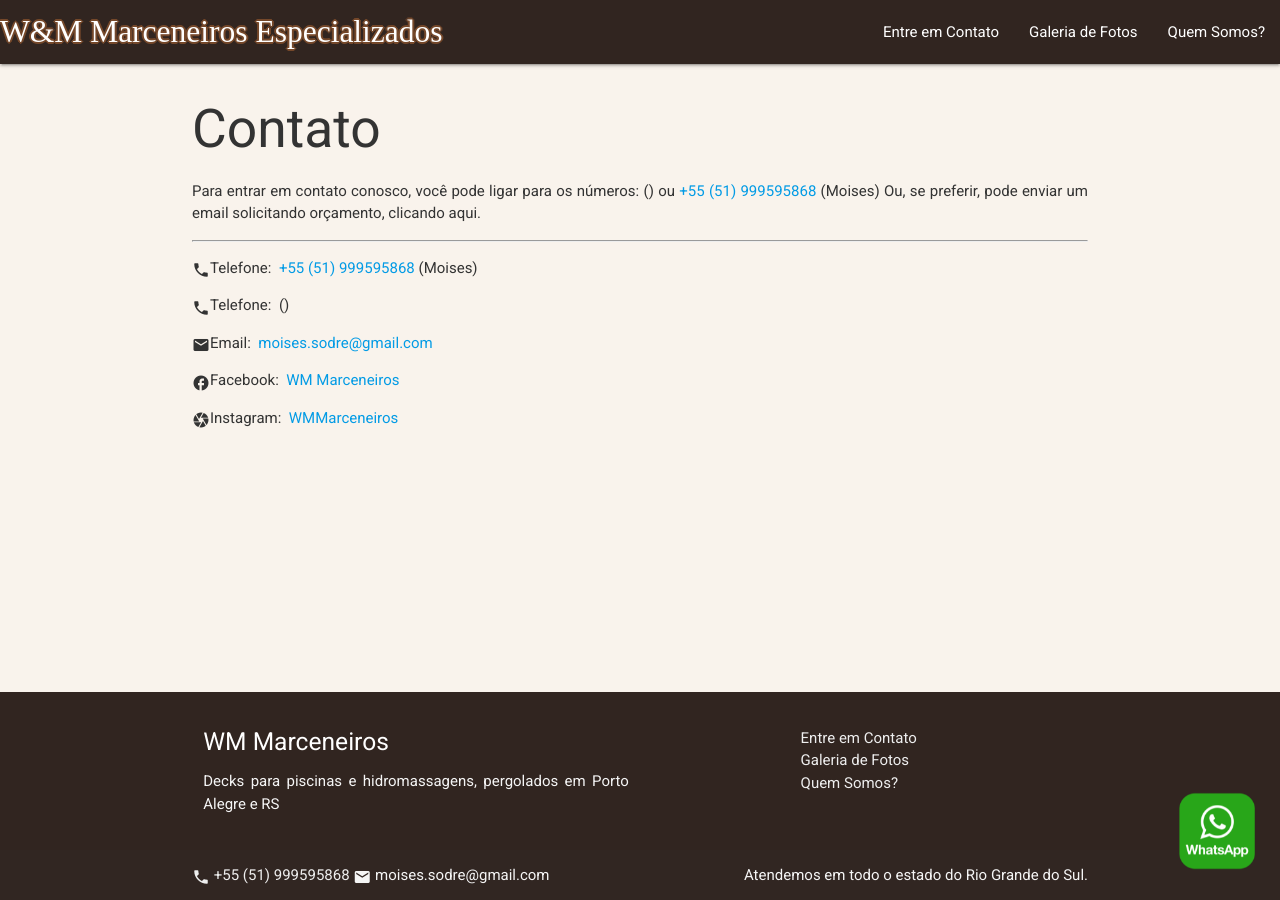
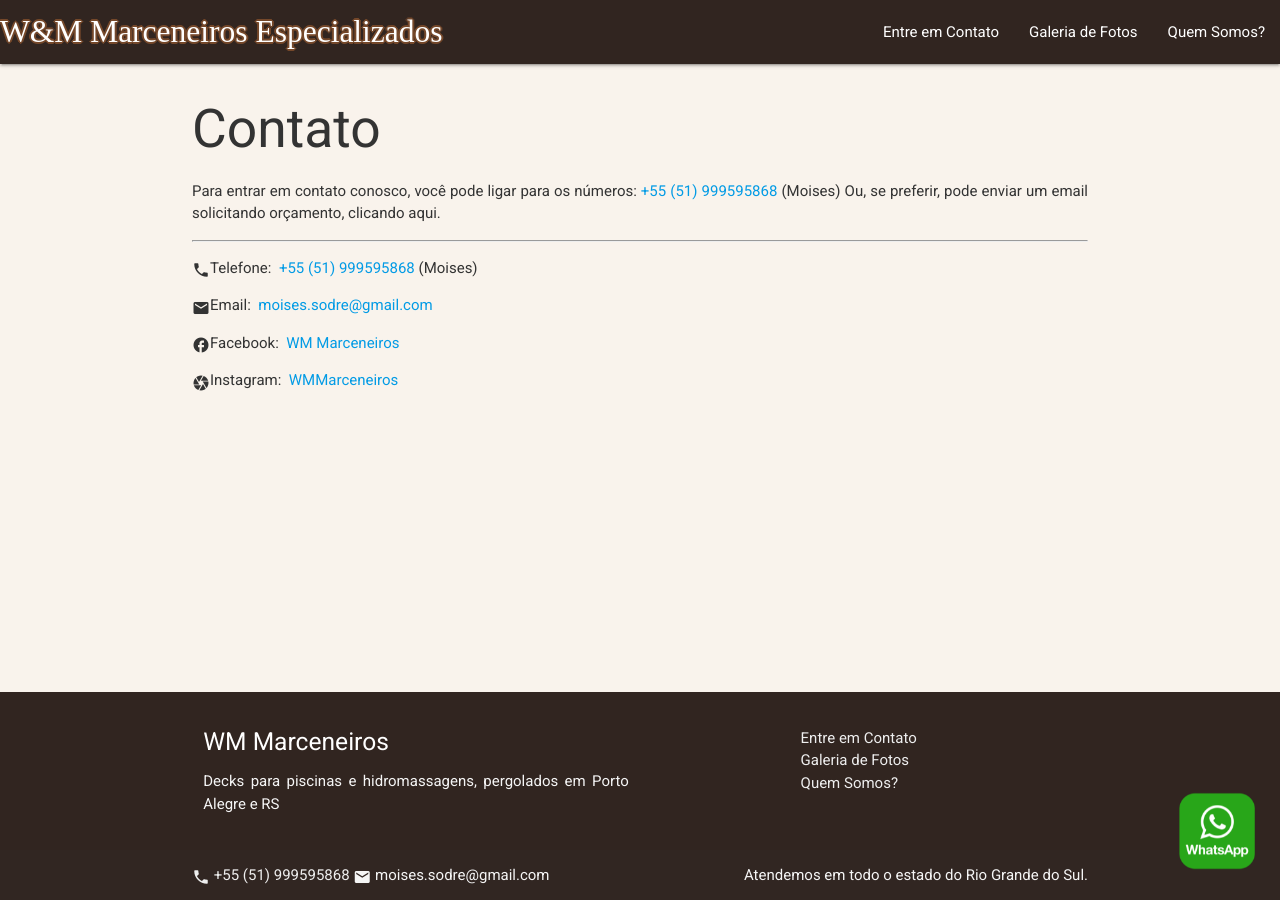
Before and after one commit to rdornelles/wmmarceneiros.com.br, a Jekyll site: the page built from contato.md, in a window 1280 px wide. Built offline with Jekyll 4.4.1, drawn with Linux system fonts in a browser that asks for light colours; some web fonts are replaced.

Commit message:
Update contato.md

```diff
--- a/contato.md
+++ b/contato.md
@@ -5,8 +5,7 @@ description: entre em contato pelo Whatsapp, telefone ou email e agende seu orç
 ---
 
 ## Contato ##
-Para entrar em contato conosco, você pode ligar para os números:
-[{{ site.phone2_show }}]({{ site.phone2_link }}) ({{ site.phone2_name }}) ou [{{ site.phone_show }}]({{ site.phone_link }}) ({{ site.phone_name }})
+Para entrar em contato conosco, você pode ligar para os números: [{{ site.phone_show }}]({{ site.phone_link }}) ({{ site.phone_name }})
 Ou, se preferir, pode enviar um email solicitando orçamento,
 clicando aqui.
 
@@ -14,9 +13,6 @@ clicando aqui.
 
 <i class="material-icons inline-icon">phone</i><strong>Telefone:</strong>&nbsp;
 [{{ site.phone_show }}]({{ site.phone_link }}) ({{ site.phone_name }})<br/>
-
-<i class="material-icons inline-icon">phone</i><strong>Telefone:</strong>&nbsp;
-[{{ site.phone2_show }}]({{ site.phone2_link }}) ({{ site.phone2_name }})<br/>
 
 <i class="material-icons inline-icon">email</i><strong>Email:</strong>&nbsp;
 [{{ site.email }}](mailto:{{ site.email }})<br/>
```
